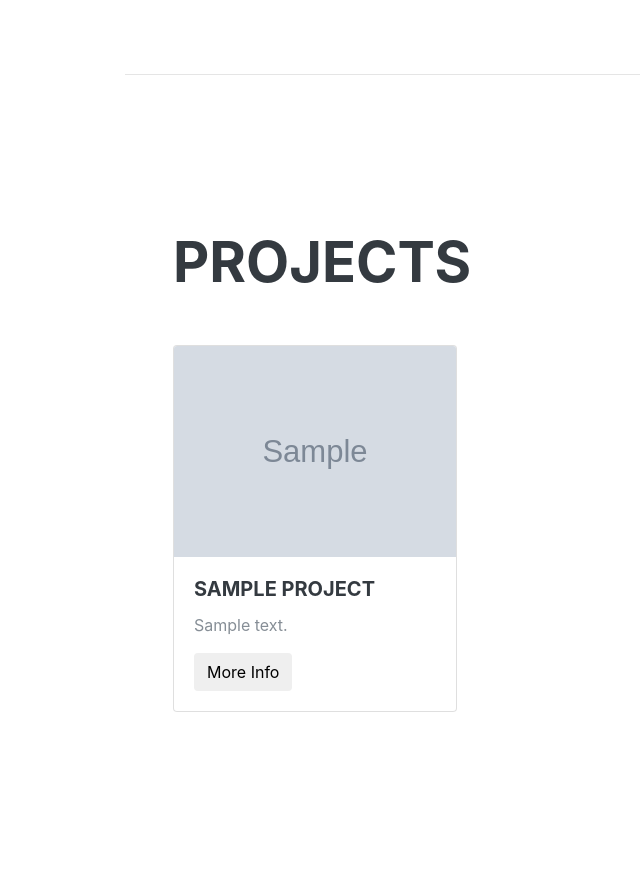
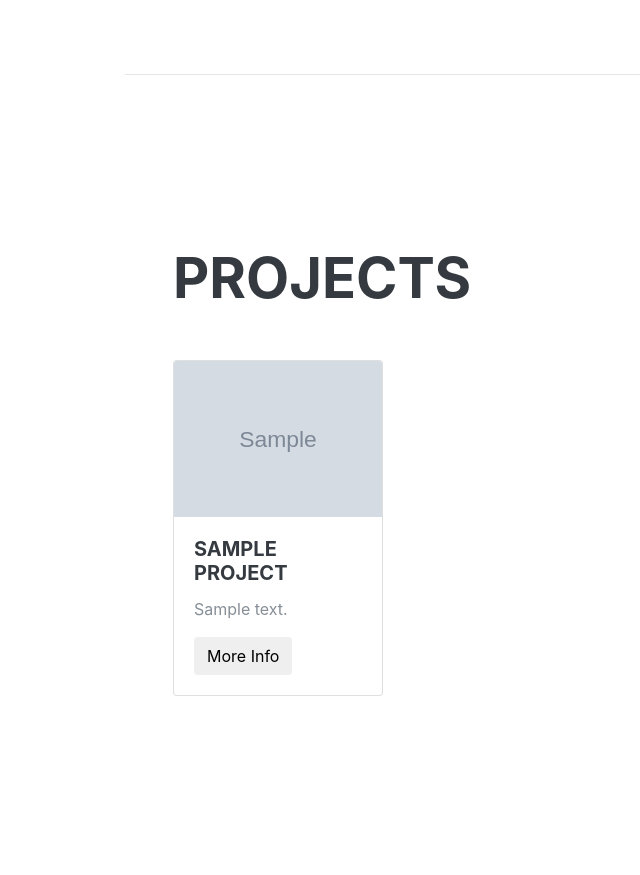
Before and after one commit to AFeas1987/python-web-portfolio, a Django app: page / in a window 1280 px wide. Shown: the part 3354-4229 px from the top of the page, without its empty margins (147-787 px from the left). Run offline with Django 3.2, Linux system fonts and the light colour scheme; tables that the repository leaves empty hold one stand-in row (values such as "Sample post"); grey boxes marked "Sample" are stand-in pictures; some libraries are stand-ins or nearby versions; some web fonts are replaced.

Commit message:
Fix project image size.  -AF

```diff
--- a/projects/static/projects/css/resume.css
+++ b/projects/static/projects/css/resume.css
@@ -8,6 +8,10 @@ body {
   font-family: 'Muli', -apple-system, BlinkMacSystemFont, 'Segoe UI', Roboto, 'Helvetica Neue', Arial, sans-serif, 'Apple Color Emoji', 'Segoe UI Emoji', 'Segoe UI Symbol', 'Noto Color Emoji';
   padding-top: 54px;
   color: #868e96;
+}
+
+.card-col {
+    max-width: 15rem
 }
 
 @media (min-width: 992px) {
--- a/projects/templates/project_detail.html
+++ b/projects/templates/project_detail.html
@@ -13,7 +13,7 @@
 
     <h2>{{ project.title }}</h2>
     <div class="row">
-        <div class="col-md-8">
+        <div class="detail-image col-md-8">
             <img src="{{ project.image }}" alt="" width="100%">
         </div>
         <br>
--- a/projects/templates/project_index.html
+++ b/projects/templates/project_index.html
@@ -7,7 +7,7 @@
 
 <div class="row">
 {% for project in projects %}
-    <div class="col-md-4">
+    <div class="card-col col-md-4">
         <div class="card mb-2">
             <img class="card-img-top" src="{{ project.image }}">
             <div class="card-body">
```
